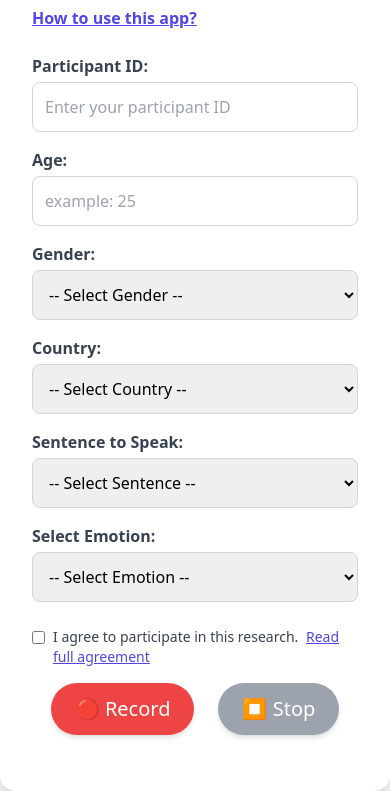
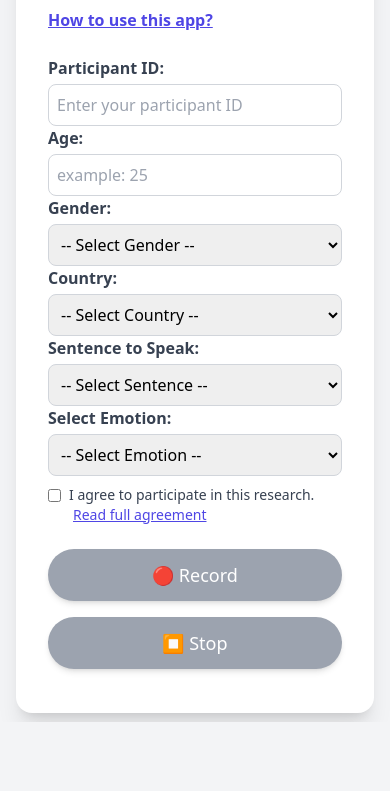
Before and after one commit to hadesshinigami/seraudiogd, a plain HTML site: page index.html in a window 390 px wide. Shown: the part 122-913 px from the top of the page. After the commit the page ends 844 px from the top, so only its background shows below. Drawn offline with nearby package versions, Linux system fonts and the light colour scheme; no server answers.

Commit message:
Refactor layout and styles for responsiveness
Adjusted padding and margin for better layout on smaller screens. Updated heading size and button styles for improved UI.

```diff
--- a/index.html
+++ b/index.html
@@ -6,11 +6,11 @@
     <script src="https://cdn.tailwindcss.com"></script>
 </head>
 
-<body class="bg-gray-100 flex items-center justify-center min-h-screen">
+<body class="bg-gray-100 flex items-center justify-center min-h-screen px-4">
 
 <div class="bg-white shadow-xl rounded-2xl p-8 w-full max-w-lg">
 
-    <h2 class="text-3xl font-bold text-center mb-6 text-indigo-600">
+    <h2 class="text-2xl sm:text-3xl font-bold text-center mb-6 text-indigo-600">
         🎤 Emotion Voice Recorder
     </h2>
 
@@ -33,19 +33,19 @@
     <!-- PARTICIPANT ID -->
     <label class="font-semibold text-gray-700">Participant ID:</label>
     <input id="participantID" type="text"
-           class="w-full p-3 rounded-lg border border-gray-300 mt-1 mb-4"
+           class="w-full p-2 sm:p-3 rounded-lg border border-gray-300 mt-1"
            placeholder="Enter your participant ID">
 
     <!-- AGE -->
     <label class="font-semibold text-gray-700">Age:</label>
     <input id="age" type="number" min="1"
-           class="w-full p-3 rounded-lg border border-gray-300 mt-1 mb-4"
+           class="w-full p-2 sm:p-3 rounded-lg border border-gray-300 mt-1"
            placeholder="example: 25">
 
     <!-- GENDER -->
     <label class="font-semibold text-gray-700">Gender:</label>
     <select id="gender"
-            class="w-full p-3 rounded-lg border border-gray-300 mt-1 mb-4">
+            class="w-full p-2 sm:p-3 rounded-lg border border-gray-300 mt-1">
         <option value="">-- Select Gender --</option>
         <option value="male">Male</option>
         <option value="female">Female</option>
@@ -54,7 +54,7 @@
     <!-- COUNTRY -->
     <label class="font-semibold text-gray-700">Country:</label>
     <select id="country"
-            class="w-full p-3 rounded-lg border border-gray-300 mt-1 mb-4">
+            class="w-full p-2 sm:p-3 rounded-lg border border-gray-300 mt-1">
         <option value="">-- Select Country --</option>
         <option value="Japan">Japan</option>
         <option value="Indonesia">Indonesia</option>
@@ -64,7 +64,7 @@
     <!-- SENTENCE -->
     <label class="font-semibold text-gray-700">Sentence to Speak:</label>
     <select id="sentence"
-            class="w-full p-3 rounded-lg border border-gray-300 mt-1 mb-4">
+            class="w-full p-2 sm:p-3 rounded-lg border border-gray-300 mt-1">
         <option value="">-- Select Sentence --</option>
 
         <!-- INDONESIAN -->
@@ -85,7 +85,7 @@
     <!-- EMOTION -->
     <label class="font-semibold text-gray-700">Select Emotion:</label>
     <select id="emotion"
-            class="w-full p-3 rounded-lg border mt-1 mb-6 border-gray-300">
+            class="w-full p-2 sm:p-3 rounded-lg border border-gray-300 mt-1">
         <option value="">-- Select Emotion --</option>
         <option value="happy">Happy</option>
         <option value="angry">Angry</option>
@@ -94,7 +94,7 @@
     </select>
 
     <!-- CONSENT CHECKBOX + LINK -->
-    <div class="mb-4">
+    <div class="mt-2">
         <label class="inline-flex items-start">
             <input id="consentCheck" type="checkbox" class="mt-1 mr-2">
             <span class="text-gray-700 text-sm">
@@ -108,16 +108,17 @@
 
 
     <!-- BUTTONS -->
-    <div class="flex justify-center space-x-6 mb-6">
+    <div class="flex flex-col sm:flex-row sm:justify-center mt-6 space-y-4 sm:space-y-0 sm:space-x-6">
+
         <button id="startBtn"
                 disabled
-                class="bg-red-500 hover:bg-red-600 text-white px-6 py-3 rounded-full text-xl shadow-md transition">
+                class="bg-gray-400 text-white px-4 py-3 sm:px-6 sm:py-3 rounded-full text-lg sm:text-xl shadow-md transition cursor-not-allowed">
             🔴 Record
         </button>
 
         <button id="stopBtn"
-                class="bg-gray-400 text-white px-6 py-3 rounded-full text-xl shadow-md cursor-not-allowed"
-                disabled>
+                disabled
+                class="bg-gray-400 text-white px-4 py-3 sm:px-6 sm:py-3 rounded-full text-lg sm:text-xl shadow-md cursor-not-allowed">
             ⏹ Stop
         </button>
     </div>
@@ -126,7 +127,7 @@
     <audio id="audio" controls class="w-full mb-4 hidden"></audio>
 
     <!-- STATUS -->
-    <div id="status" class="text-sm text-gray-600 mt-2"></div>
+    <div id="status" class="text-sm text-gray-600 mt-3"></div>
 
 </div>
 
```
